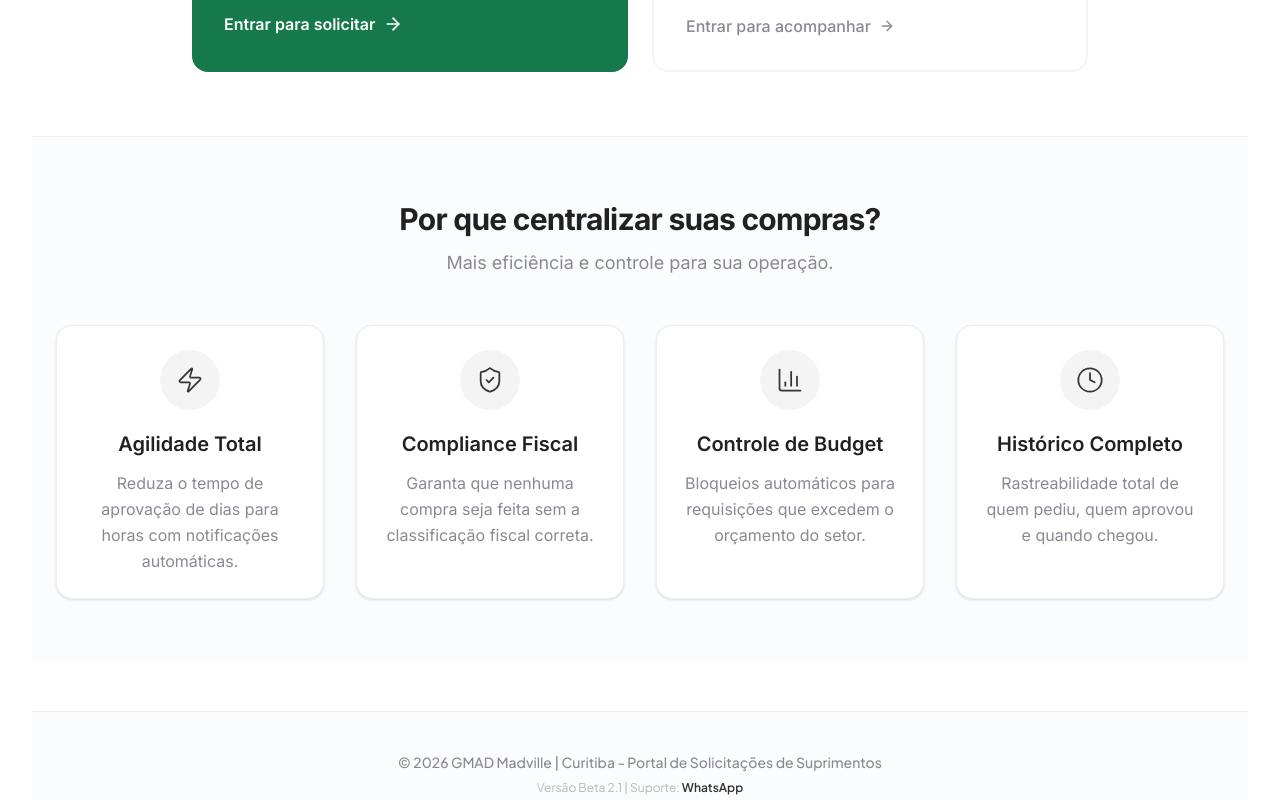
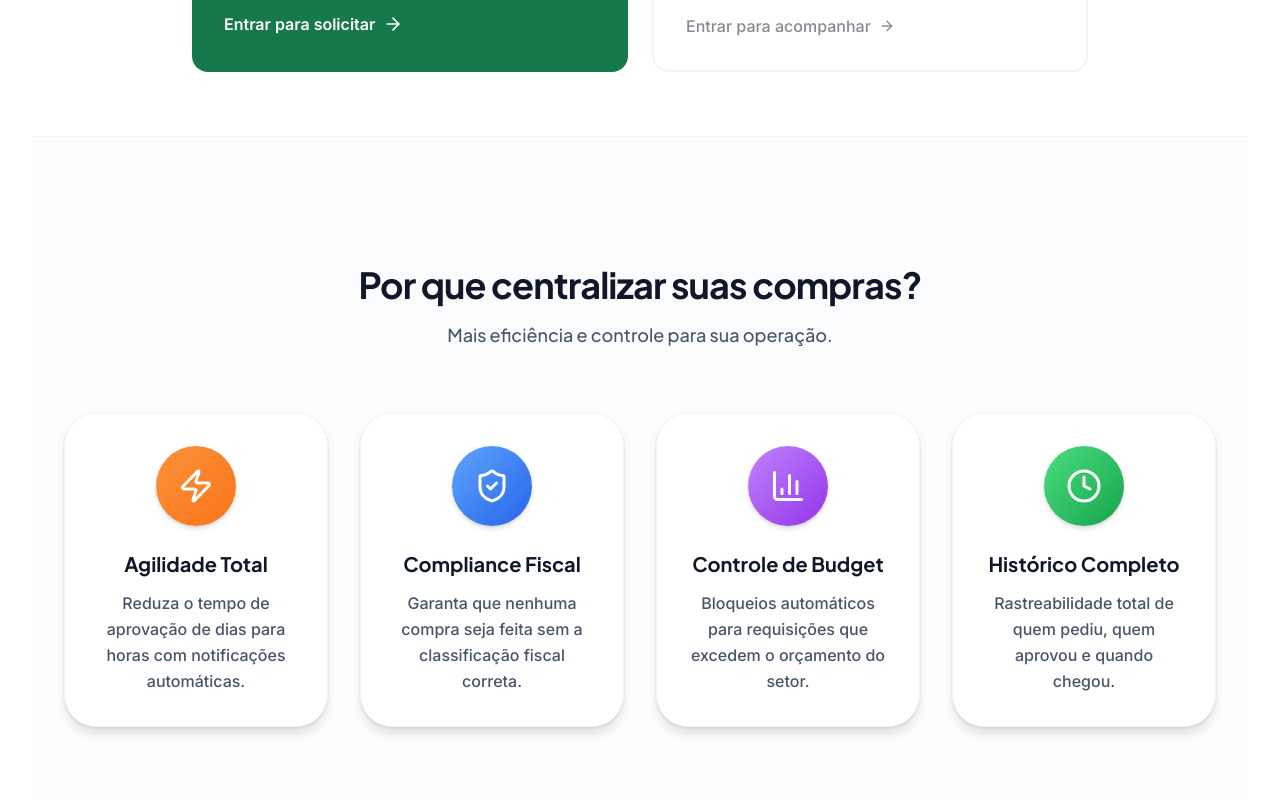
Before and after one commit to borba-anderson/comprasmadville, a React (Vite) app: page / in a window 1280 px wide. Shown: the part 1100-1900 px from the top of the page. Built offline with nearby package versions, Linux system fonts and the light colour scheme; the HTML template or start-up script is replaced by a standard one.

Commit message:
Code edited in Lovable Code Editor
Edited UI in Lovable

```diff
--- a/src/components/home/WorkflowTimeline.tsx
+++ b/src/components/home/WorkflowTimeline.tsx
@@ -1,51 +1,78 @@
 import { Zap, ShieldCheck, BarChart3, Clock } from "lucide-react";
 
-export const WorkflowTimeline = () => {
-  // O nome do componente continua WorkflowTimeline, mas o conteúdo é de Benefícios
-  const features = [
+const benefits = [
   {
     icon: Zap,
     title: "Agilidade Total",
-      desc: "Reduza o tempo de aprovação de dias para horas com notificações automáticas.",
+    description: "Reduza o tempo de aprovação de dias para horas com notificações automáticas.",
+    // Estilo Laranja (Solicite)
+    style: "bg-gradient-to-br from-orange-400 to-orange-500 shadow-orange-300/50",
   },
   {
     icon: ShieldCheck,
     title: "Compliance Fiscal",
-      desc: "Garanta que nenhuma compra seja feita sem a classificação fiscal correta.",
+    description: "Garanta que nenhuma compra seja feita sem a classificação fiscal correta.",
+    // Estilo Azul (Análise)
+    style: "bg-gradient-to-br from-blue-400 to-blue-600 shadow-blue-300/50",
   },
   {
     icon: BarChart3,
     title: "Controle de Budget",
-      desc: "Bloqueios automáticos para requisições que excedem o orçamento do setor.",
+    description: "Bloqueios automáticos para requisições que excedem o orçamento do setor.",
+    // Estilo Roxo (Cotação)
+    style: "bg-gradient-to-br from-purple-400 to-purple-600 shadow-purple-300/50",
   },
   {
     icon: Clock,
     title: "Histórico Completo",
-      desc: "Rastreabilidade total de quem pediu, quem aprovou e quando chegou.",
+    description: "Rastreabilidade total de quem pediu, quem aprovou e quando chegou.",
+    // Estilo Verde (Aprovação)
+    style: "bg-gradient-to-br from-green-400 to-green-600 shadow-green-300/50",
   },
 ];
 
+export const WorkflowTimeline = () => {
   return (
-    <section className="py-16 border-t bg-slate-50/50">
-      <div className="container px-4 md:px-6">
-        <div className="text-center mb-12">
-          <h2 className="text-3xl font-bold tracking-tight text-foreground">Por que centralizar suas compras?</h2>
-          <p className="text-muted-foreground mt-3 text-lg">Mais eficiência e controle para sua operação.</p>
+    <section className="py-16 md:py-24 bg-slate-50/50 border-t border-slate-100">
+      <div className="page-container">
+        {/* Título da Seção */}
+        <div className="text-center max-w-2xl mx-auto mb-16 animate-fade-in">
+          <h2 className="text-3xl md:text-4xl font-bold font-jakarta tracking-tight text-slate-900 mb-4">
+            Por que centralizar suas compras?
+          </h2>
+          <p className="text-lg text-slate-600 font-medium font-jakarta">
+            Mais eficiência e controle para sua operação.
+          </p>
         </div>
 
+        {/* Grid de Cards */}
         <div className="grid grid-cols-1 md:grid-cols-2 lg:grid-cols-4 gap-8">
-          {features.map((feature, i) => (
+          {benefits.map((item, index) => {
+            const Icon = item.icon;
+
+            return (
               <div
-              key={i}
-              className="flex flex-col items-center text-center p-6 bg-background rounded-2xl border shadow-sm hover:shadow-md hover:border-primary/20 transition-all duration-300 group"
+                key={index}
+                className="bg-white rounded-[2rem] p-8 flex flex-col items-center text-center shadow-xl shadow-slate-200/40 border border-slate-100 transition-all duration-300 hover:-translate-y-1 hover:shadow-2xl hover:shadow-slate-200/60 animate-fade-in group"
+                style={{ animationDelay: `${index * 100}ms` }}
               >
-              <div className="p-4 rounded-full bg-primary/5 text-primary mb-5 group-hover:scale-110 transition-transform">
-                <feature.icon size={28} strokeWidth={1.5} />
+                {/* Ícone Colorido com Gradiente e Sombra */}
+                <div
+                  className={`
+                  flex items-center justify-center
+                  w-20 h-20 mb-6 rounded-full text-white shadow-lg
+                  transition-transform duration-300 group-hover:scale-110
+                  ${item.style}
+                `}
+                >
+                  <Icon size={36} strokeWidth={2} />
                 </div>
-              <h3 className="font-semibold text-xl mb-3">{feature.title}</h3>
-              <p className="text-muted-foreground leading-relaxed">{feature.desc}</p>
+
+                <h3 className="text-xl font-bold text-slate-900 font-jakarta mb-3">{item.title}</h3>
+                <p className="text-slate-600 leading-relaxed font-medium">{item.description}</p>
               </div>
-          ))}
+            );
+          })}
         </div>
       </div>
     </section>
```
Lines whose indentation alone changed are shown as unchanged.
